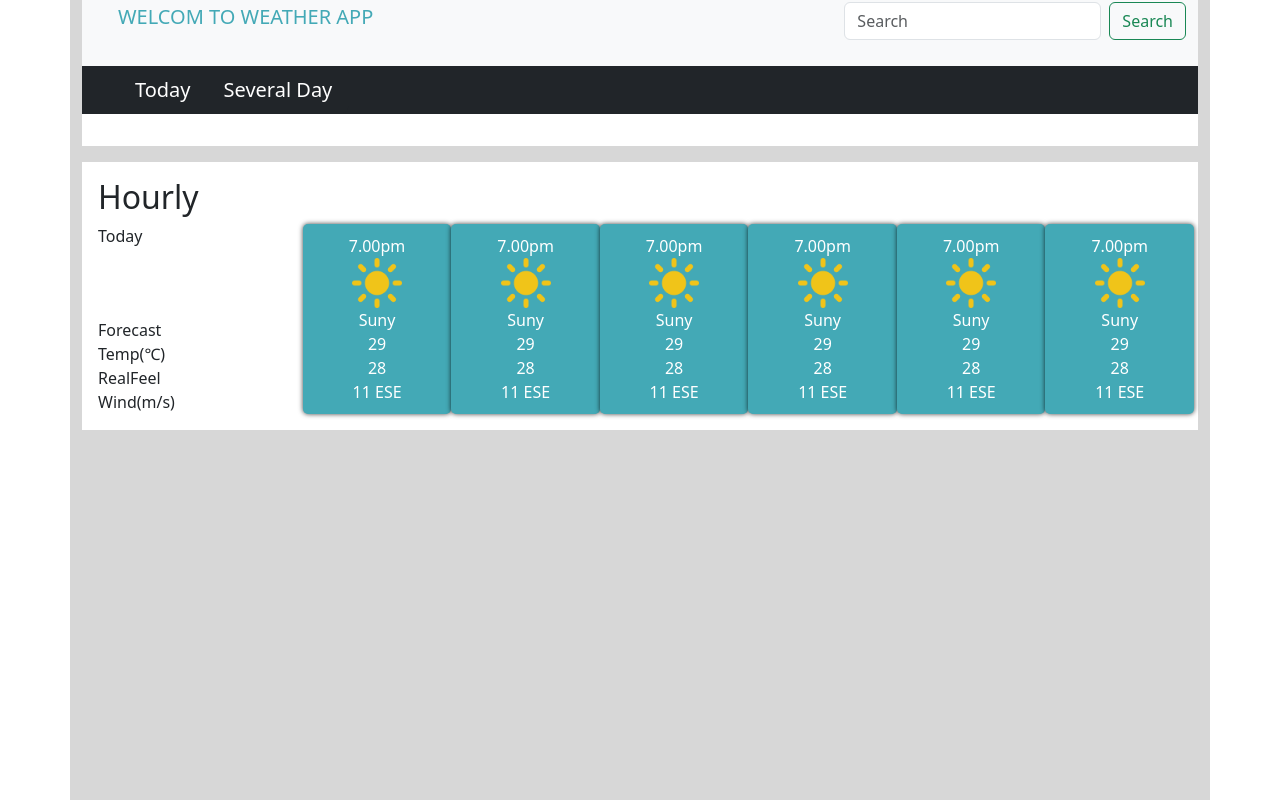
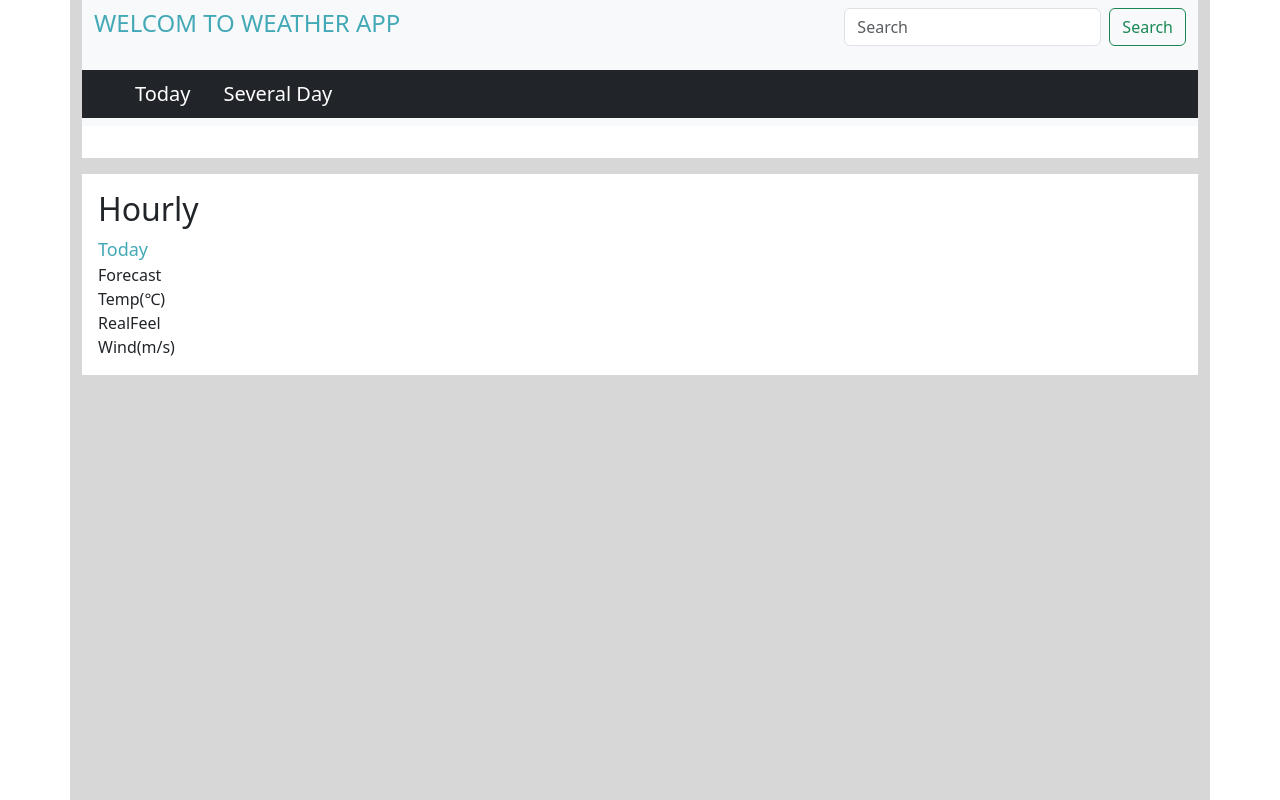
Before and after one commit to Bioreflector/Weather-app, a plain HTML site: page index.html in a window 1280 px wide. Drawn offline with nearby package versions, Linux system fonts and the light colour scheme; no server answers.

Commit message:
finalize style

```diff
--- a/index.html
+++ b/index.html
@@ -21,7 +21,7 @@
       <header class="header">
         <nav class="navbar bg-body-tertiary">
           <div class="container-fluid pb-4">
-            <h1 class="navbar-brand btn-group mx-4">Welcom to Weather app</h1>
+            <h1 class="title-app">Welcom to Weather app</h1>
             <form class="d-flex" role="search">
               <input
                 class="form-control me-2"
@@ -68,80 +68,7 @@
                 </ul>
             </div>
             <div class="hourly-date-container">
-              <div class="row hourly-container">
-                <div class="col-12 col-lg-2 card-hourly">
-                  <div class="d-flex flex-row flex-lg-column justify-content-between align-items-center ">
-                    <div class="time">7.00pm</div>
-                    <div>
-                      <img src="img/831682.png" alt="">
-                    </div>
-                    <div class="time d-none d-lg-block">Suny</div>
-                    <div class="time">29 <span class="d-block d-lg-none ">Temp(&#8451)</span></div>
-                    <div class="time">28 <span class="d-block d-lg-none ">RealFeel</span></div>
-                    <div class="time">11 ESE<span class="d-block d-lg-none ">Wind(km/h)</span></div>
-                  </div>
-                </div>
-                <div class="col-12 col-lg-2  card-hourly">
-                  <div class="d-flex flex-row flex-lg-column justify-content-between align-items-center">
-                    <div class="time">7.00pm</div>
-                    <div>
-                      <img src="img/831682.png" alt="">
-                    </div>
-                    <div class="time d-none d-lg-block">Suny</div>
-                    <div class="time">29 <span class="d-block d-lg-none ">Temp(&#8451)</span></div>
-                    <div class="time">28 <span class="d-block d-lg-none ">RealFeel</span></div>
-                    <div class="time">11 ESE<span class="d-block d-lg-none ">Wind(km/h)</span></div>
-                  </div>
-                </div>
-                <div class="col-12 col-lg-2 card-hourly">
-                  <div class="d-flex flex-row flex-lg-column justify-content-between align-items-center">
-                    <div class="time">7.00pm</div>
-                    <div>
-                      <img src="img/831682.png" alt="">
-                    </div>
-                    <div class="time d-none d-lg-block">Suny</div>
-                    <div class="time">29 <span class="d-block d-lg-none ">Temp(&#8451)</span></div>
-                    <div class="time">28 <span class="d-block d-lg-none ">RealFeel</span></div>
-                    <div class="time">11 ESE<span class="d-block d-lg-none ">Wind(km/h)</span></div>
-                  </div>
-                </div>
-                <div class="col-12 col-lg-2 card-hourly">
-                  <div class="d-flex flex-row flex-lg-column justify-content-between align-items-center">
-                    <div class="time">7.00pm</div>
-                    <div>
-                      <img src="img/831682.png" alt="">
-                    </div>
-                    <div class="time d-none d-lg-block">Suny</div>
-                    <div class="time">29 <span class="d-block d-lg-none ">Temp(&#8451)</span></div>
-                    <div class="time">28 <span class="d-block d-lg-none ">RealFeel</span></div>
-                    <div class="time">11 ESE<span class="d-block d-lg-none ">Wind(km/h)</span></div>
-                  </div>
-                </div>
-                <div class="col-12 col-lg-2 card-hourly">
-                  <div class="d-flex flex-row flex-lg-column justify-content-between align-items-center">
-                    <div class="time">7.00pm</div>
-                    <div>
-                      <img src="img/831682.png" alt="">
-                    </div>
-                    <div class="time d-none d-lg-block">Suny</div>
-                    <div class="time">29 <span class="d-block d-lg-none ">Temp(&#8451)</span></div>
-                    <div class="time">28 <span class="d-block d-lg-none ">RealFeel</span></div>
-                    <div class="time">11 ESE<span class="d-block d-lg-none ">Wind(km/h)</span></div>
-                  </div>
-                </div>
-                <div class="col-12 col-lg-2 card-hourly">
-                  <div class="d-flex flex-row flex-lg-column justify-content-between align-items-center">
-                    <div class="time">7.00pm</div>
-                    <div>
-                      <img src="img/831682.png" alt="">
-                    </div>
-                    <div class="time d-none d-lg-block">Suny</div>
-                    <div class="time">29 <span class="d-block d-lg-none ">Temp(&#8451)</span></div>
-                    <div class="time">28 <span class="d-block d-lg-none ">RealFeel</span></div>
-                    <div class="time">11 ESE<span class="d-block d-lg-none ">Wind(km/h)</span></div>
-                  </div>
-                </div>
-            </div>
+              <div class="row hourly-container"></div>
           </div>
         </section>
     </div>
--- a/srcript/app.js
+++ b/srcript/app.js
@@ -1,4 +1,5 @@
 const sectionTop = document.querySelector('.top-container')
+const sectionBottom = document.querySelector('.section-bottom')
 const hourlyContainer = document.querySelector('.hourly-container')
 const cityinput = document.getElementById('search-city')
 const searchBtn = document.getElementById('search-btn')
@@ -15,7 +16,11 @@ class WeatherServices {
   getResource = async (url) => {
     let result = await fetch(url)
     if (!result.ok) {
+      sectionTop.innerHTML = createErrorCard(result.status)
+      sectionBottom.classList.add('d-none')
       throw new Error(`Col not fath ${url} status : ${result.status}`)
+    }else{
+      sectionBottom.classList.remove('d-none')
     }
     return await result.json()
   }
@@ -79,6 +84,7 @@ async function wheatherFromSearch(e) {
   const result = await services.getByCityNameFiveDay(value).then((res) => res)
   const { list } = result
   createTodayCard(currentWeather)
+  curentDay.innerText = 'Today'
   rander(hourlyContainer, hourlyWeather(list), createHourlyCard)
   currentWeatherState = currentWeather
   state = list
@@ -132,9 +138,9 @@ function createHourlyCard(item) {
   <div class="time">${convertKToC(
     item.main.feels_like
   )}&deg<span class="d-block d-lg-none ">RealFeel</span></div>
-  <div class="time">${
-    item.wind.speed
-  } ${directionOfTheWind(item.wind.deg)}<span class="d-block d-lg-none ">Wind(km/h)</span></div>
+  <div class="time">${item.wind.speed} ${directionOfTheWind(
+    item.wind.deg
+  )}<span class="d-block d-lg-none ">Wind(km/h)</span></div>
 </div>`
   return card
 }
@@ -142,7 +148,7 @@ function createHourlyCard(item) {
 function createDaysCard(item, index) {
   const card = document.createElement('div')
   console.log(card)
-  card.classList.add('col-2', 'day-card')
+  card.classList.add('col-3' , 'col-sm-2', 'card-day')
   if (!index) {
     card.classList.add('selected-day')
   }
@@ -159,6 +165,15 @@ function createDaysCard(item, index) {
   <div class=" d-none d-lg-block">${item.weather[0].main}</div> `
   return card
 }
+function createErrorCard(stasus) {
+  return `<div class ="card-error">
+  <div class ='fs-1 fw-bold text-center text-danger'>${stasus}</div>
+  <div class = 'fs-3 fw-bold text-center'>
+    Query Cloud not be found.<br>
+    Please enter a different location
+  </div>
+  </div>`
+}
 
 function rander(container, arr, createElement) {
   container.innerHTML = ''
@@ -170,7 +185,7 @@ function rander(container, arr, createElement) {
 //Select function--------------------
 
 function selectDay(e, time, arr) {
-  const cards = document.querySelectorAll('.day-card')
+  const cards = document.querySelectorAll('.card-day')
   cards.forEach((item) => item.classList.remove('selected-day'))
   e.currentTarget.classList.add('selected-day')
   curentDay.innerText = setDay(time)
@@ -181,12 +196,16 @@ function selectDay(e, time, arr) {
 
 function weatherOfSeveralDay(list) {
   const todayData = getCurrentData()
-  const wheatherWithoutToday = list.filter(item => !item.dt_txt.includes(todayData))
+  const wheatherWithoutToday = list.filter(
+    (item) => !item.dt_txt.includes(todayData)
+  )
   console.log(wheatherWithoutToday)
   curentDay.innerText = setDay(wheatherWithoutToday[0].dt)
-  const wheatherDaysOnlyNoon = wheatherWithoutToday.filter(item => item.dt_txt.includes('12:00:00'))
-  rander(sectionTop, wheatherDaysOnlyNoon , createDaysCard)
-  rander(hourlyContainer, hourlyWeather(wheatherWithoutToday),createHourlyCard)
+  const wheatherDaysOnlyNoon = wheatherWithoutToday.filter((item) =>
+    item.dt_txt.includes('12:00:00')
+  )
+  rander(sectionTop, wheatherDaysOnlyNoon, createDaysCard)
+  rander(hourlyContainer, hourlyWeather(wheatherWithoutToday), createHourlyCard)
 }
 // data end time ----------------------------
 
@@ -240,27 +259,27 @@ function hourlyWeather(dataArr) {
 function directionOfTheWind(deg) {
   if (deg == 360 || deg == 0) return ' N'
   if (deg > 0 && deg < 45) return 'NNE'
-  if (deg  == 45) return 'NE'
+  if (deg == 45) return 'NE'
   if (deg > 45 && deg < 90) return 'ENE'
-  if (deg  == 90) return 'E'
+  if (deg == 90) return 'E'
   if (deg > 90 && deg < 135) return 'ESE'
-  if (deg  == 135) return 'SE'
+  if (deg == 135) return 'SE'
   if (deg > 135 && deg < 180) return 'SSE'
-  if (deg  == 180) return 'S'
+  if (deg == 180) return 'S'
   if (deg > 180 && deg < 225) return 'SSW'
-  if (deg  == 225) return 'SW'
+  if (deg == 225) return 'SW'
   if (deg > 225 && deg < 270) return 'WSW'
-  if (deg  == 270) return 'W'
+  if (deg == 270) return 'W'
   if (deg > 270 && deg <= 315) return 'WWW'
-  if (deg  == 315) return 'NW'
+  if (deg == 315) return 'NW'
   if (deg > 315 && deg <= 360) return 'NNW'
 }
 // ----------------------------
 innit()
 severalDayBtn.addEventListener('click', () => weatherOfSeveralDay(state))
 searchBtn.addEventListener('click', async (e) => wheatherFromSearch(e))
-todayBtn.addEventListener('click' , ()=>{
-  curentDay.innerText =  'Today'
+todayBtn.addEventListener('click', () => {
+  curentDay.innerText = 'Today'
   createTodayCard(currentWeatherState)
   rander(hourlyContainer, hourlyWeather(state), createHourlyCard)
 })
--- a/style/style.css
+++ b/style/style.css
@@ -10,19 +10,16 @@
 #todayBtn {
   border-radius: 0px;
 }
-#fiveDay {
+#severalDayBtn {
   border-radius: 0px;
 }
 .bs-navbar-padding-y {
   padding: 0;
 }
-.navbar-brand {
+.title-app {
   text-transform: uppercase;
   color: var(--main-text-color-primary);
-}
-
-.navbar {
-  padding: 0;
+  font-size: 24px;
 }
 .section-top {
   color: var(--main-text-color-primary);
@@ -84,7 +81,7 @@
   padding-left: 0;
 }
 
-.day-card {
+.card-day {
   border-radius: 5px;
   background-color: var(--main-text-color-primary);
   color: white;
@@ -111,18 +108,30 @@
   border-radius: 5px;
   padding: 10px 0;
 }
+.current-day{
+  color: var(--main-text-color-primary);
+  font-size: 18px;
+}
+
+@media screen and (max-width: 992px) {
+  .card-hourly {
+    margin-bottom: 15px;
+    padding: 0 10px;
+  }
+}
 @media screen and (max-width: 576px) {
   .card-hourly {
     font-size: 12px;
+  }
+  .card-day img{
+    width: 50px;
+    height: 50px;
+  }
+  .card-day{
+    font-size: 14px;
   }
   .card-hourly img {
     width: 25px;
     height: 25px;
   }
 }
-@media screen and (max-width: 992px) {
-  .card-hourly {
-    margin-bottom: 15px;
-    padding: 0 10px;
-  }
-}
```
